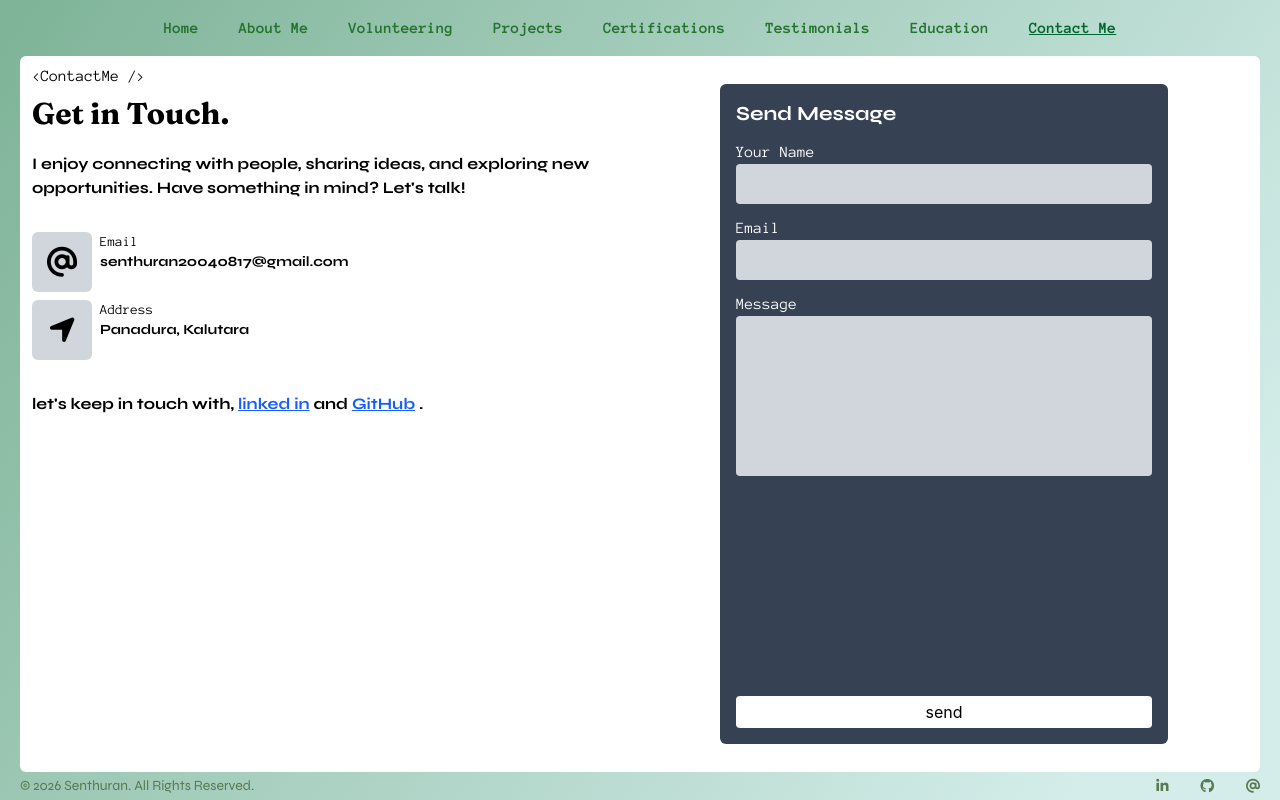
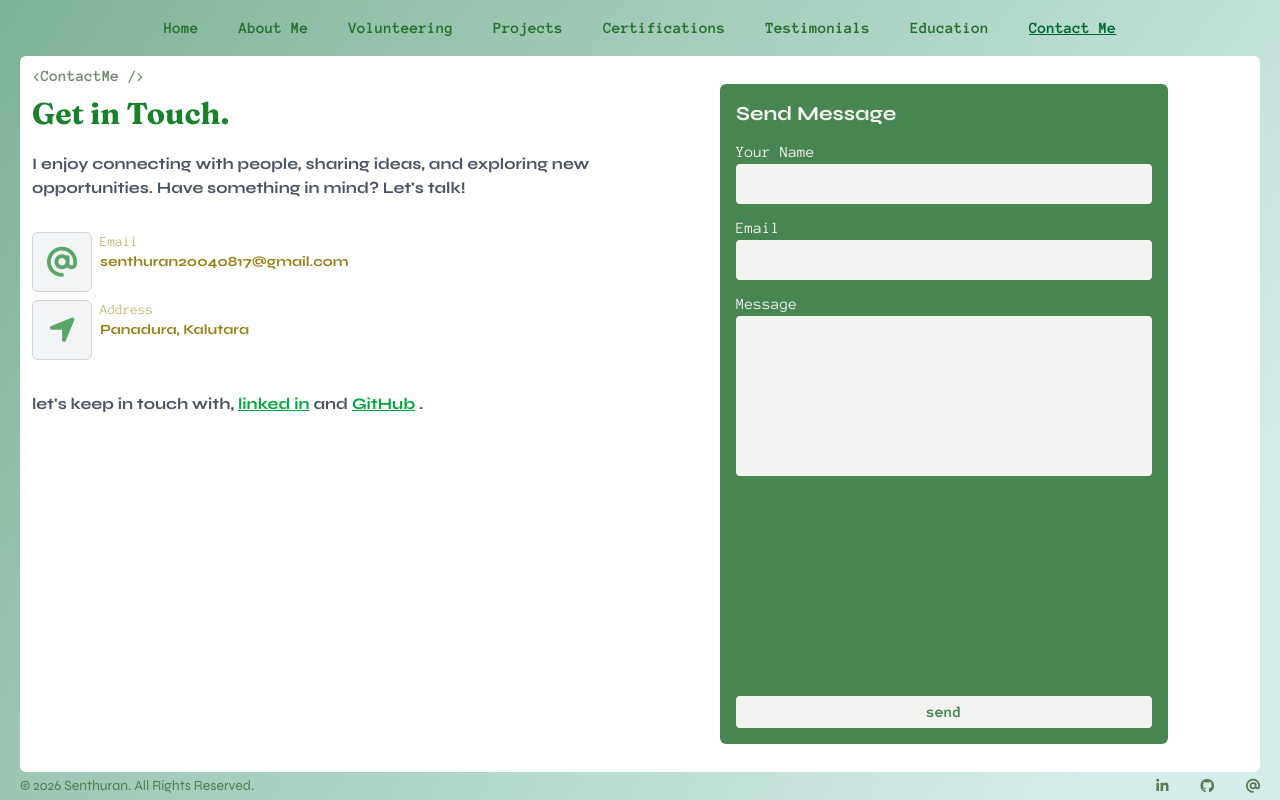
Before and after one commit to senthuran20040817/PORTFOLIO, a React (Vite) app: page / in a window 1280 px wide. Both pictures are taken after a click on the element "Contact Me". Built offline with nearby package versions, Linux system fonts and the light colour scheme.

Commit message:
add colours to the contact me section

```diff
--- a/src/components/ContactMe.jsx
+++ b/src/components/ContactMe.jsx
@@ -4,63 +4,63 @@ function ContactMe() {
 
             <div className="flex-1">
                 <div className="flex flex-col gap-2 mt-10 mb-5 ">
-                    <p className="font-bold font-Fraunces text-3xl">Get in Touch.</p>
+                    <p className="font-bold font-Fraunces text-3xl text-name">Get in Touch.</p>
                 </div>
                 <div className="flex flex-col gap-8">
-                    <p className="font-syne font-bold">I enjoy connecting with people, sharing ideas, and exploring new opportunities. Have something in mind? Let's talk!</p>
+                    <p className="font-syne font-bold text-gray-600">I enjoy connecting with people, sharing ideas, and exploring new opportunities. Have something in mind? Let's talk!</p>
                     <div className="flex flex-col gap-2">
                         <div className="flex gap-2">
-                            <div className="h-15 w-15 bg-gray-300 rounded-md flex items-center justify-center" >
-                                <i class="fa-solid fa-at text-3xl"></i>
+                            <div className="h-15 w-15 bg-gray-100 border border-gray-300 rounded-md flex items-center justify-center" >
+                                <i class="fa-solid fa-at text-3xl text-icon"></i>
                             </div>
                             <div>
-                                <p className="font-anonymous text-sm">Email</p>
-                                <p className="font-syne font-bold text-sm">senthuran20040817@gmail.com</p>
+                                <p className="font-anonymous text-sm text-contact-tag">Email</p>
+                                <p className="font-syne font-bold text-sm text-contact-value">senthuran20040817@gmail.com</p>
 
                             </div>
                         </div>
                         <div className="flex gap-2">
-                            <div className="h-15 w-15 bg-gray-300 rounded-md flex items-center justify-center" >
-                                <i class="fa-solid fa-location-arrow  text-3xl"></i>
+                            <div className="h-15 w-15 bg-gray-100 border border-gray-300 rounded-md flex items-center justify-center" >
+                                <i class="fa-solid fa-location-arrow text-3xl text-icon"></i>
                             </div>
                             <div>
-                                <p className="font-anonymous text-sm">Address</p>
-                                <p className="font-syne font-bold text-sm">Panadura, Kalutara</p>
+                                <p className="font-anonymous text-sm text-contact-tag">Address</p>
+                                <p className="font-syne font-bold text-sm text-contact-value">Panadura, Kalutara</p>
 
                             </div>
                         </div>
                     </div>
                     <div className="flex items-center gap-5">
-                        <p className="font-syne font-bold">let's keep in touch with, <a className="text-blue-600 cursor-pointer"><u>linked in</u></a> and <a className="text-blue-600 cursor-pointer"><u>GitHub</u></a> .</p>
+                        <p className="font-syne font-bold text-gray-600">let's keep in touch with, <a className="text-green-600 cursor-pointer"><u>linked in</u></a> and <a className="text-green-600 cursor-pointer"><u>GitHub</u></a> .</p>
 
                     </div>
                 </div>
             </div>
             <div className="flex-1 box-border">
                 <div className="px-20 py-7 h-full">
-                    <div className="bg-gray-700 h-full rounded-md p-4  flex flex-col">
-                        <p className="font-syne font-bold text-xl text-white">Send Message</p>
+                    <div className="bg-contact-box-bg h-full rounded-md p-4  flex flex-col">
+                        <p className="font-syne font-bold text-xl text-contact-box">Send Message</p>
                         <div className="mt-3">
-                            <p className="font-anonymous text-white">Your Name</p>
-                            <input type="text" className="h-10 w-full bg-gray-300 px-2 rounded-sm font-Fraunces" />
+                            <p className="font-anonymous text-contact-box">Your Name</p>
+                            <input type="text" className="h-10 w-full bg-contact-box px-2 rounded-sm font-Fraunces" />
                         </div>
                         <div className="mt-3">
-                            <p className="font-anonymous text-white">Email</p>
-                            <input type="text" className="h-10 w-full bg-gray-300 px-2 rounded-sm font-Fraunces" />
+                            <p className="font-anonymous text-contact-box">Email</p>
+                            <input type="text" className="h-10 w-full bg-contact-box px-2 rounded-sm font-Fraunces" />
                         </div>
                         <div className="mt-3">
-                            <p className="font-anonymous text-white">Message</p>
-                            <textarea type="area" className="resize-none h-40 w-full bg-gray-300 p-2 rounded-sm font-Fraunces" />
+                            <p className="font-anonymous text-contact-box">Message</p>
+                            <textarea type="area" className="resize-none h-40 w-full bg-contact-box p-2 rounded-sm font-Fraunces" />
                         </div>
-                        <div className="grow flex items-end">
-                            <button className="bg-white cursor-pointer text-black flex items-center justify-center py-1 w-full mt-2 rounded-sm">send</button>
+                        <div className="grow flex items-end ">
+                            <button className="bg-contact-box cursor-pointer font-anonymous text-contact-box-bg font-bold flex items-center justify-center py-1 w-full mt-2 rounded-sm">send</button>
                         </div>
                     </div>
                 </div>
             </div>
 
             <div className=" absolute top-2">
-                <p className="font-anonymous">{`<ContactMe />`}</p>
+                <p className="font-anonymous text-tag font-bold">{`<ContactMe />`}</p>
             </div>
         </section>
     )
--- a/src/index.css
+++ b/src/index.css
@@ -40,4 +40,10 @@
   --color-edu-topic: hsl(50 30% 50%);
   --color-edu-place: hsl(50 50% 70%);
   --color-edu-time: hsl(130 0% 70%);
+  --color-icon: hsl(130 30% 50%);
+  --color-contact-tag: hsl(50 40% 60%);
+  --color-contact-value: hsl(50 70% 35%);
+  --color-contact-box-bg: hsl(130 30% 40%);
+  --color-contact-box: hsl(50 10% 95%);
+
 }
```
